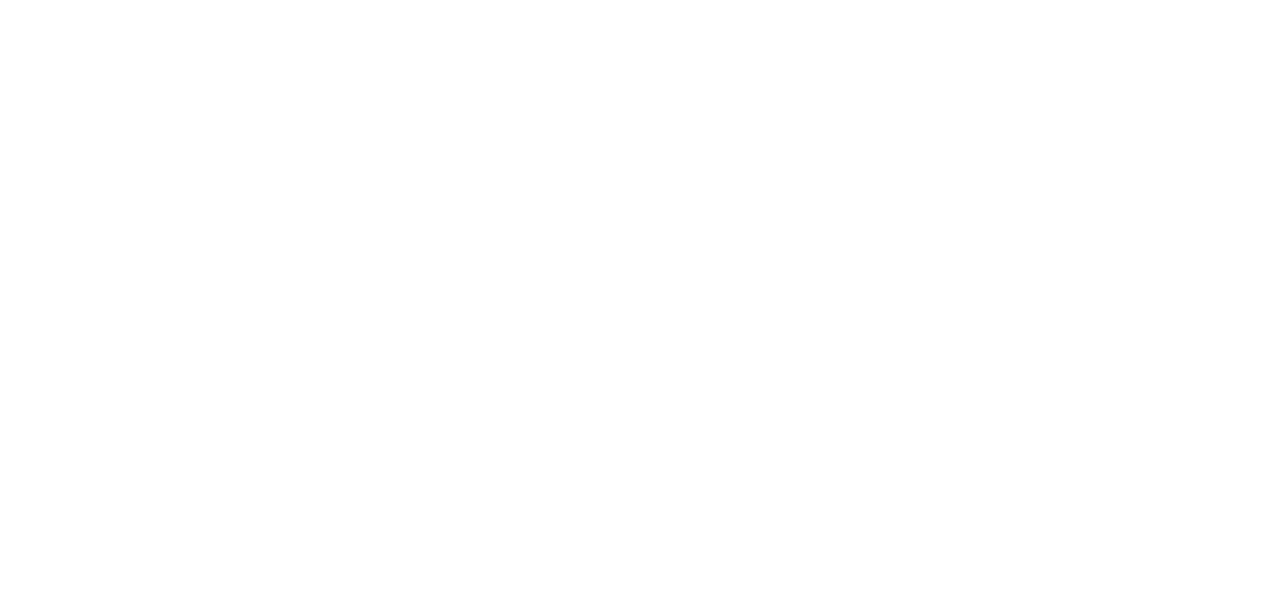
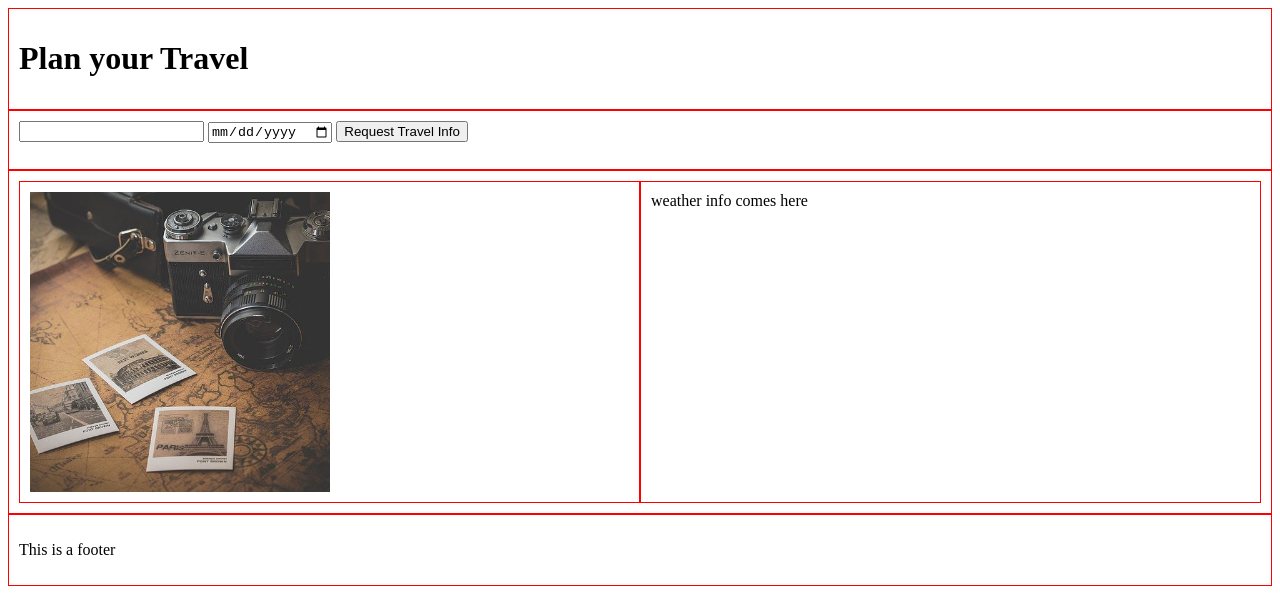
Before and after one commit to fabcgn/project-travel-app, a website built with webpack: page src/client/views/index.html in a window 1280 px wide. Built offline with nearby package versions, Linux system fonts and the light colour scheme.

Commit message:
first iteration of the index.html

```diff
--- a/src/client/index.js
+++ b/src/client/index.js
@@ -1,6 +1,7 @@
 // import { handleSubmit } from './js/formHandler'
 
 import './styles/base.scss'
+import './styles/form.scss'
 
 
 // export {handleSubmit}
--- a/src/client/styles/base.scss
+++ b/src/client/styles/base.scss
@@ -0,0 +1,21 @@
+div, section, header, footer {
+    border: thin red solid;
+    padding: 10px;
+}
+
+.col {
+    display: flex;
+    flex-direction: row;
+    flex: 1;
+}
+
+.row {
+    display: flex;
+    flex-direction: row;
+}
+
+.featureImg {
+    width: 300px;
+    height: 300px;
+    object-fit: cover;
+}
--- a/src/client/views/index.html
+++ b/src/client/views/index.html
@@ -2,9 +2,26 @@
 <head>
     <meta charset="UTF-8">
     <meta name="viewport" content="width=device-width, initial-scale=1.0">
-    <title>Document</title>
+    <title>Plan your Travel</title>
 </head>
 <body>
+    <header>
+        <h1>Plan your Travel</h1>
+    </header>
+    <section id="input">
+        <form action="getTravelInput">
+            <input type="text" name="city" id="cityInput">
+            <input type="date" name="date" id="dateInput">
+            <input type="submit" value="Request Travel Info">
+        </form>
+    </section>
+    <section id="result" class="row">
+        <div id="cityPic" class="col"><img src="/src/client/media/pictures/old-1130731_640.jpg" alt="Picture of Travel" class="featureImg"></div>
+        <div id="weatherInfo" class="col">weather info comes here</div>
+    </section>
+    <footer>
+        <p>This is a footer</p>
+    </footer>
 
 </body>
 </html>
--- a/webpack.prod.js
+++ b/webpack.prod.js
@@ -1,7 +1,7 @@
 const path = require('path')
 const webpack = require('webpack')
 const HtmlWebPackPlugin = require("html-webpack-plugin")
-const workboxPlugin = require('workbox-webpack-plugin');
+// const workboxPlugin = require('workbox-webpack-plugin');
 const MiniCssExtractPlugin = require('mini-css-extract-plugin')
 const TerserPlugin = require('terser-webpack-plugin')
 const OptimizeCSSAssetsPlugin = require('optimize-css-assets-webpack-plugin')
@@ -36,10 +36,12 @@ module.exports = {
             filename: "./index.html",
         }),
         new MiniCssExtractPlugin({filename: '[name].css'}),
+        /* // Add Serviceworker at the very end of the project back in
         new workboxPlugin.GenerateSW({
             swDest: 'sw.js',
             clientsClaim: true,
             skipWaiting: true,
           })
+          */
        ]
 }
```
Also changed, not shown: src/client/media/pictures/old-1130731_640.jpg (added), src/client/styles/form.scss (added).
